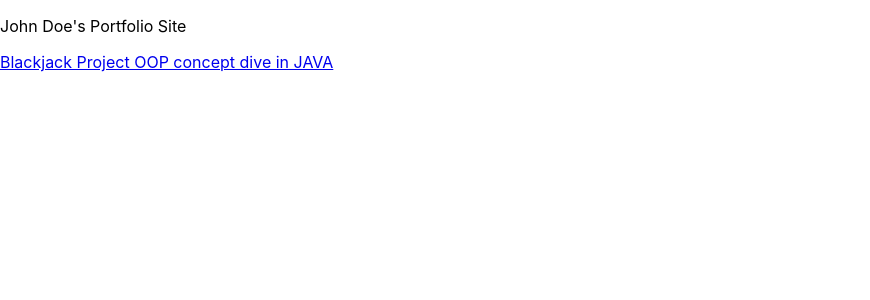
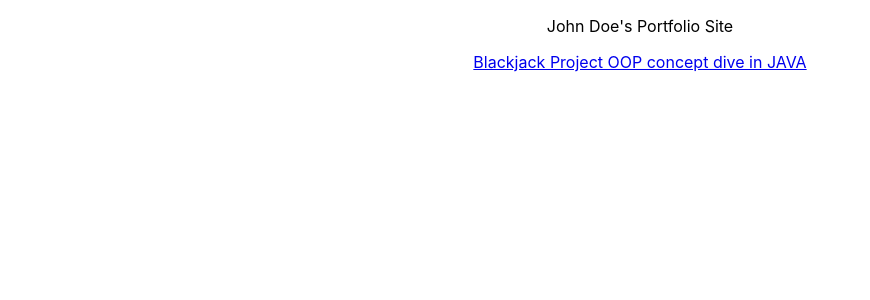
Before and after one commit to bradley121901/tutoring-flask, a React (Create React App) app in the folder tutoring-react-demo/: page / in a window 1280 px wide. Shown: the top 300 px of the page, without its empty margins (0-870 px from the left). Built offline with nearby package versions, Linux system fonts and the light colour scheme.

Commit message:
demo css file

```diff
--- a/tutoring-react-demo/src/Blackjack.js
+++ b/tutoring-react-demo/src/Blackjack.js
@@ -4,6 +4,7 @@ function Blackjack() {
   return (
     <div>
       <p>This is the webpage explaining the blackjack game.</p>
+      <p>Create enum classes to represent Suit and Rank of Cards</p>
     </div>
   );
 }
--- /dev/null
+++ b/tutoring-react-demo/src/Home.css
@@ -0,0 +1,3 @@
+.home-heading {
+  text-align: center;
+}
--- a/tutoring-react-demo/src/Home.js
+++ b/tutoring-react-demo/src/Home.js
@@ -1,8 +1,8 @@
 import React from 'react';
-
+import './Home.css';
 function Home() {
   return (
-    <div>
+    <div className="home-heading">
       <p>John Doe's Portfolio Site</p>
       <a href="/blackjack">Blackjack Project OOP concept dive in JAVA</a>
     </div>
```
